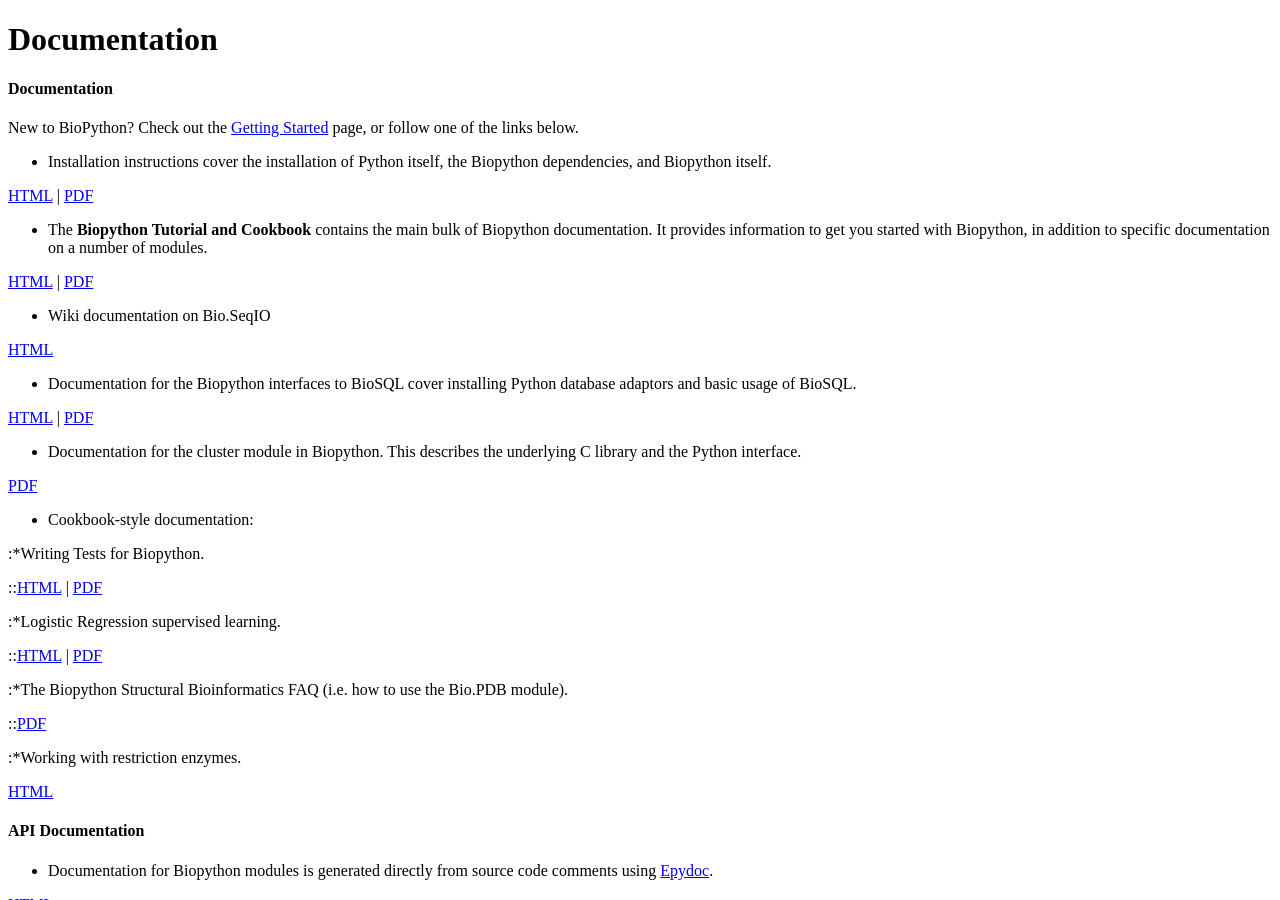
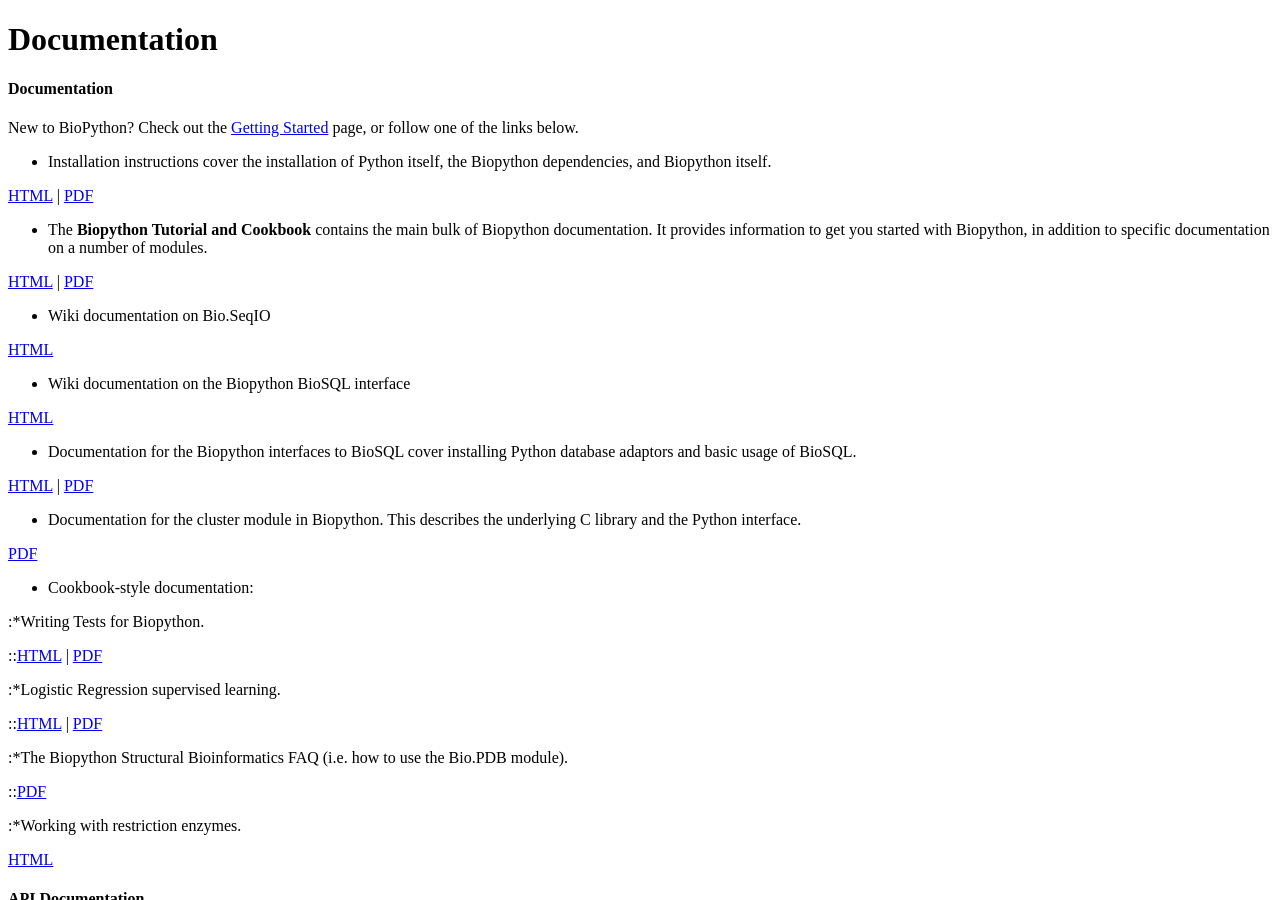
Before and after one commit to biopython/biopython.github.io, a Jekyll site: the page built from wiki/Documentation.md, in a window 1280 px wide and 900 px high. Built offline with Jekyll 4.4.1, drawn with Linux system fonts in a browser that asks for light colours.

Commit message:
Link to BioSQL page

```diff
--- a/wiki/Documentation.md
+++ b/wiki/Documentation.md
@@ -30,6 +30,11 @@ below.
 
 
 [HTML](SeqIO "wikilink")
+
+-   Wiki documentation on the Biopython BioSQL interface
+
+
+[HTML](BioSQL "wikilink")
 
 -   Documentation for the Biopython interfaces to BioSQL cover
     installing Python database adaptors and basic usage of BioSQL.
```
Also changed, not shown: 1 other file.
